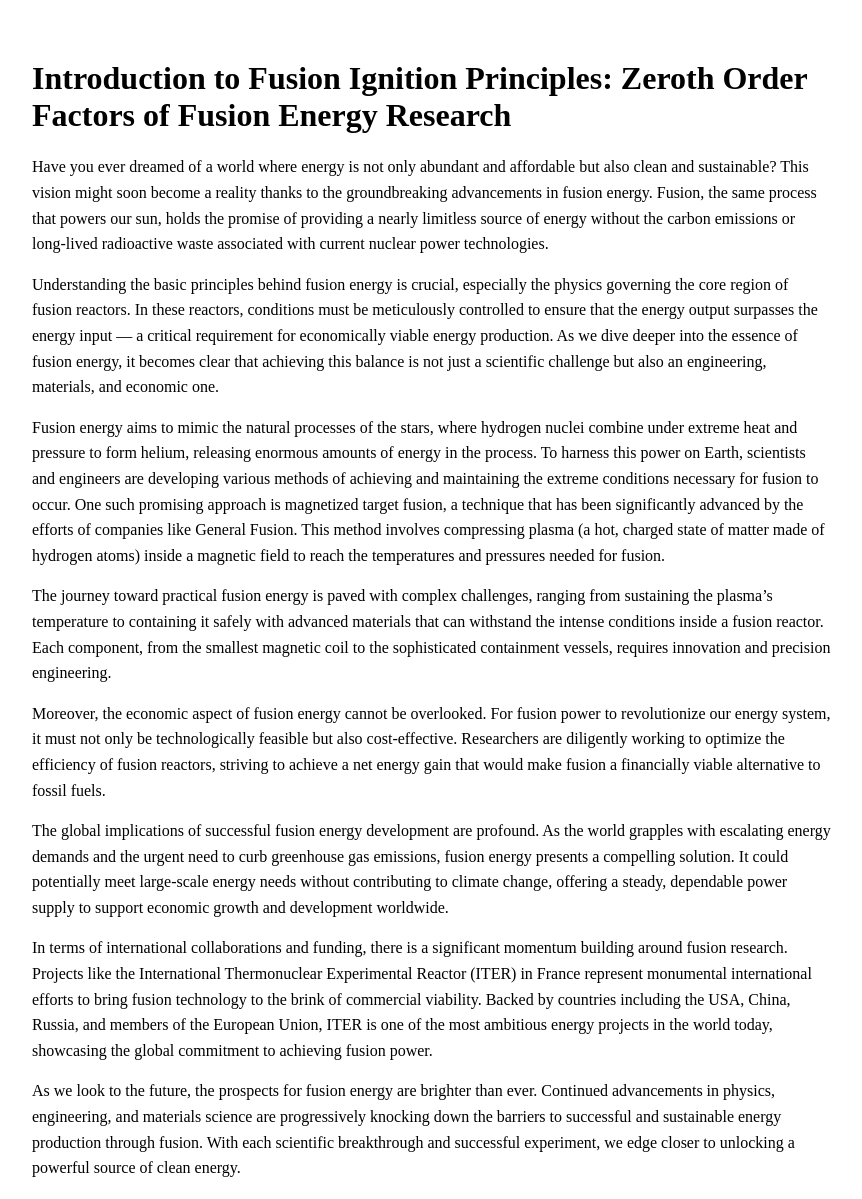
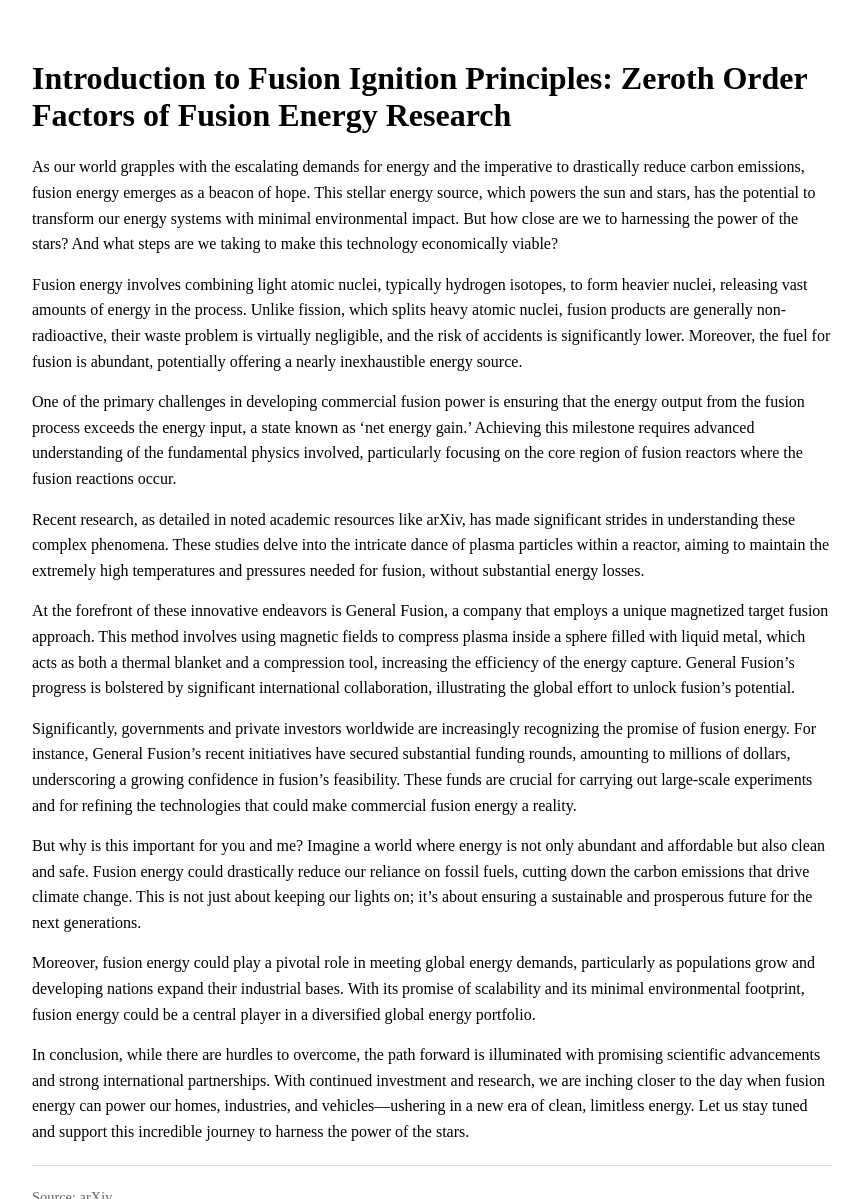
Before and after one commit to hyperpoint/hyperpoint.github.io, a Jekyll site: the page built from _posts/2024-10-01-1364424cde1a44945bbdd07886af8005-introduction-to-fusion-ignition-principles-zeroth-order-factors-of-fusion-energy-research.md, in a window 1280 px wide and 1400 px high. Shown: the part 201-1400 px from the top of the window, without its empty margins (208-1070 px from the left). Built offline with Jekyll 4.4.1, drawn with Linux system fonts in a browser that asks for light colours; some of the changed text lies outside the part shown.

Commit message:
Update blog post: Introduction to Fusion Ignition Principles: Zeroth Order Factors of Fusion Energy Research

```diff
--- a/_posts/2024-10-01-1364424cde1a44945bbdd07886af8005-introduction-to-fusion-ignition-principles-zeroth-order-factors-of-fusion-energy-research.md
+++ b/_posts/2024-10-01-1364424cde1a44945bbdd07886af8005-introduction-to-fusion-ignition-principles-zeroth-order-factors-of-fusion-energy-research.md
@@ -13,22 +13,20 @@ citation: "arXiv: Introduction to Fusion Ignition Principles: Zeroth Order Facto
   Fusion Energy Research"
 ---
 
-Have you ever dreamed of a world where energy is not only abundant and affordable but also clean and sustainable? This vision might soon become a reality thanks to the groundbreaking advancements in fusion energy. Fusion, the same process that powers our sun, holds the promise of providing a nearly limitless source of energy without the carbon emissions or long-lived radioactive waste associated with current nuclear power technologies.
+As our world grapples with the escalating demands for energy and the imperative to drastically reduce carbon emissions, fusion energy emerges as a beacon of hope. This stellar energy source, which powers the sun and stars, has the potential to transform our energy systems with minimal environmental impact. But how close are we to harnessing the power of the stars? And what steps are we taking to make this technology economically viable?
 
-Understanding the basic principles behind fusion energy is crucial, especially the physics governing the core region of fusion reactors. In these reactors, conditions must be meticulously controlled to ensure that the energy output surpasses the energy input — a critical requirement for economically viable energy production. As we dive deeper into the essence of fusion energy, it becomes clear that achieving this balance is not just a scientific challenge but also an engineering, materials, and economic one.
+Fusion energy involves combining light atomic nuclei, typically hydrogen isotopes, to form heavier nuclei, releasing vast amounts of energy in the process. Unlike fission, which splits heavy atomic nuclei, fusion products are generally non-radioactive, their waste problem is virtually negligible, and the risk of accidents is significantly lower. Moreover, the fuel for fusion is abundant, potentially offering a nearly inexhaustible energy source.
 
-Fusion energy aims to mimic the natural processes of the stars, where hydrogen nuclei combine under extreme heat and pressure to form helium, releasing enormous amounts of energy in the process. To harness this power on Earth, scientists and engineers are developing various methods of achieving and maintaining the extreme conditions necessary for fusion to occur. One such promising approach is magnetized target fusion, a technique that has been significantly advanced by the efforts of companies like General Fusion. This method involves compressing plasma (a hot, charged state of matter made of hydrogen atoms) inside a magnetic field to reach the temperatures and pressures needed for fusion.
+One of the primary challenges in developing commercial fusion power is ensuring that the energy output from the fusion process exceeds the energy input, a state known as 'net energy gain.' Achieving this milestone requires advanced understanding of the fundamental physics involved, particularly focusing on the core region of fusion reactors where the fusion reactions occur.
 
-The journey toward practical fusion energy is paved with complex challenges, ranging from sustaining the plasma's temperature to containing it safely with advanced materials that can withstand the intense conditions inside a fusion reactor. Each component, from the smallest magnetic coil to the sophisticated containment vessels, requires innovation and precision engineering.
+Recent research, as detailed in noted academic resources like arXiv, has made significant strides in understanding these complex phenomena. These studies delve into the intricate dance of plasma particles within a reactor, aiming to maintain the extremely high temperatures and pressures needed for fusion, without substantial energy losses.
 
-Moreover, the economic aspect of fusion energy cannot be overlooked. For fusion power to revolutionize our energy system, it must not only be technologically feasible but also cost-effective. Researchers are diligently working to optimize the efficiency of fusion reactors, striving to achieve a net energy gain that would make fusion a financially viable alternative to fossil fuels.
+At the forefront of these innovative endeavors is General Fusion, a company that employs a unique magnetized target fusion approach. This method involves using magnetic fields to compress plasma inside a sphere filled with liquid metal, which acts as both a thermal blanket and a compression tool, increasing the efficiency of the energy capture. General Fusion's progress is bolstered by significant international collaboration, illustrating the global effort to unlock fusion's potential.
 
-The global implications of successful fusion energy development are profound. As the world grapples with escalating energy demands and the urgent need to curb greenhouse gas emissions, fusion energy presents a compelling solution. It could potentially meet large-scale energy needs without contributing to climate change, offering a steady, dependable power supply to support economic growth and development worldwide.
+Significantly, governments and private investors worldwide are increasingly recognizing the promise of fusion energy. For instance, General Fusion's recent initiatives have secured substantial funding rounds, amounting to millions of dollars, underscoring a growing confidence in fusion’s feasibility. These funds are crucial for carrying out large-scale experiments and for refining the technologies that could make commercial fusion energy a reality.
 
-In terms of international collaborations and funding, there is a significant momentum building around fusion research. Projects like the International Thermonuclear Experimental Reactor (ITER) in France represent monumental international efforts to bring fusion technology to the brink of commercial viability. Backed by countries including the USA, China, Russia, and members of the European Union, ITER is one of the most ambitious energy projects in the world today, showcasing the global commitment to achieving fusion power.
+But why is this important for you and me? Imagine a world where energy is not only abundant and affordable but also clean and safe. Fusion energy could drastically reduce our reliance on fossil fuels, cutting down the carbon emissions that drive climate change. This is not just about keeping our lights on; it's about ensuring a sustainable and prosperous future for the next generations.
 
-As we look to the future, the prospects for fusion energy are brighter than ever. Continued advancements in physics, engineering, and materials science are progressively knocking down the barriers to successful and sustainable energy production through fusion. With each scientific breakthrough and successful experiment, we edge closer to unlocking a powerful source of clean energy.
+Moreover, fusion energy could play a pivotal role in meeting global energy demands, particularly as populations grow and developing nations expand their industrial bases. With its promise of scalability and its minimal environmental footprint, fusion energy could be a central player in a diversified global energy portfolio.
 
-For those interested in a deeper understanding of the underlying mechanisms at play in achieving fusion ignition, resources like the article on the arXiv provide valuable insights into the fundamental factors of fusion energy research that are essential for grasping the zeroth order factors crucial to this endeavor.
-
-Indeed, the future of energy could be one of abundant fusion power, illuminating our cities, powering our industries, and driving our vehicles with minimal environmental impact. As research continues and collaborations expand, the dream of a powered-by-fusion planet is increasingly within our reach, promising a brighter, cleaner future for all.
+In conclusion, while there are hurdles to overcome, the path forward is illuminated with promising scientific advancements and strong international partnerships. With continued investment and research, we are inching closer to the day when fusion energy can power our homes, industries, and vehicles—ushering in a new era of clean, limitless energy. Let us stay tuned and support this incredible journey to harness the power of the stars.
```
Also changed, not shown: other parts of _posts/2024-10-01-1364424cde1a44945bbdd07886af8005-introduction-to-fusion-ignition-principles-zeroth-order-factors-of-fusion-energy-research.md (+1 -1 lines).
